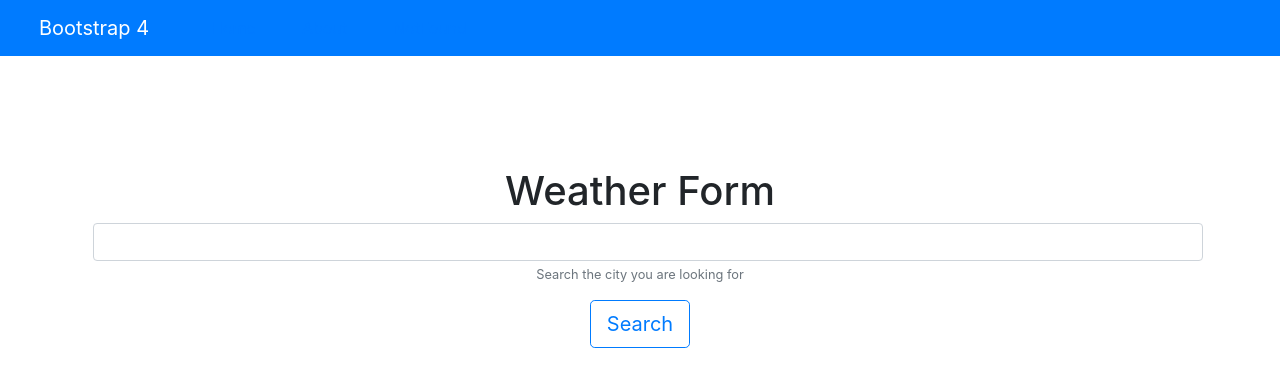
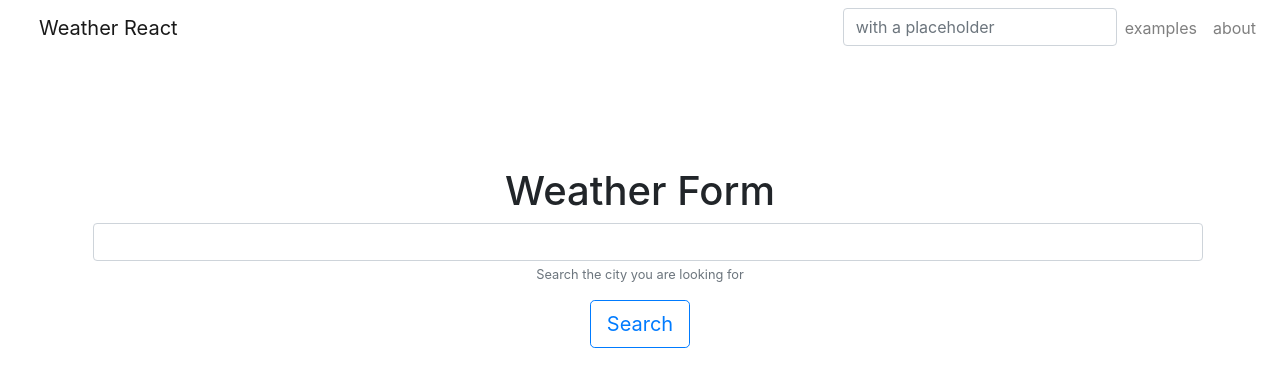
Before and after one commit to aryasadeghy/WeatheMapReact, a React (Create React App) app: page / in a window 1280 px wide. Shown: the top 386 px of the page. Built offline with nearby package versions, Linux system fonts and the light colour scheme; the HTML template or start-up script is replaced by a standard one.

Commit message:
nav re tempalte

```diff
--- a/src/components/Nav/index.js
+++ b/src/components/Nav/index.js
@@ -1,32 +1,46 @@
 
 import React, { Component } from 'react';
 import './App.css';
-import {Link} from 'react-router-dom'
+import { Collapse, Navbar, NavbarToggler, NavbarBrand, Nav, NavItem, NavLink ,Input} from 'reactstrap';
 
-const Nav = (props) => (
+class Navigation extends Component {
+    constructor(props) {
+        super(props);
 
-<nav className="navbar navbar-dark bg-primary navbar-expand-md py-md-2">
-    <a className="navbar-brand" href="#">Bootstrap 4</a>
-    <button className="navbar-toggler" type="button" data-toggle="collapse" data-target="#navbarNav" aria-expanded="false" aria-label="Toggle navigation">
-        <span className="navbar-toggler-icon"></span>
-    </button>
-    <div className="navbar-collapse collapse" id="navbarNav">
-        <ul className="navbar-nav">
-        <li className="nav-item py-md-2">
-            <Link to="/">Home</Link>
-            </li>
-            <li className="nav-item py-md-2">
-            <Link to="/about">About</Link>
-                        </li>
+        this.toggle = this.toggle.bind(this);
+        this.state = {
+          isOpen: false
+        };
+      }
+      toggle() {
+        this.setState({
+          isOpen: !this.state.isOpen
+        });
+      }
+render(){
+    return(
+<div>
+<Navbar color="faded" light expand="md">
+  <NavbarBrand href="/">Weather React</NavbarBrand>
+  <NavbarToggler onClick={this.toggle} />
+  <Collapse isOpen={this.state.isOpen} navbar>
+    <Nav className="ml-auto" navbar>
+    <NavItem>
+      <Input type="text" name="email" id="exampleEmail" placeholder="with a placeholder" />
+          </NavItem>
+      <NavItem>
+        <NavLink href="/examples">examples</NavLink>
+      </NavItem>
+      <NavItem>
+        <NavLink href="/about">about</NavLink>
+      </NavItem>
+    </Nav>
+  </Collapse>
+</Navbar>
+</div>
+    );
+}
 
-            <li className="nav-item py-md-2">
-            <Link to="/notfound">NotFound</Link>
-                        </li>
+}
 
-        </ul>
-    </div>
-</nav>
-    );
-
-
-export default Nav;
+export default Navigation;
```
